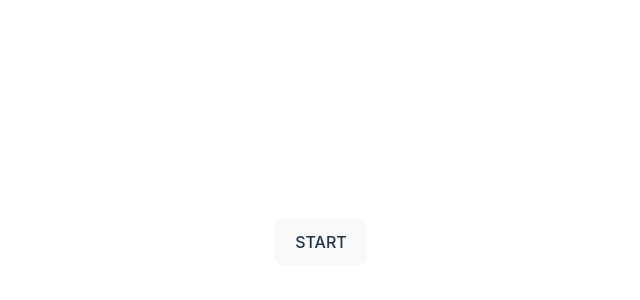
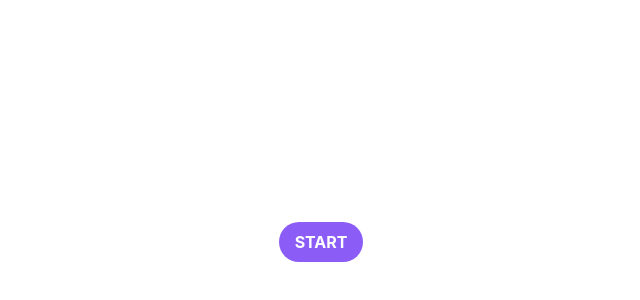
Before and after one commit to zk22/codepub-quiz, a React (Vite) app: page / in a window 1280 px wide. Shown: the part 158-458 px from the top of the page, without its empty margins (319-959 px from the left). Built offline with nearby package versions, Linux system fonts and the light colour scheme.

Commit message:
Question, option and result components

```diff
--- a/src/App.css
+++ /dev/null
@@ -1,45 +0,0 @@
-@tailwind base;
-@tailwind components;
-@tailwind utilities;
-
-#root {
-  max-width: 1280px;
-  margin: 0 auto;
-  padding: 2rem;
-  text-align: center;
-}
-
-.logo {
-  height: 6em;
-  padding: 1.5em;
-  will-change: filter;
-}
-.logo:hover {
-  filter: drop-shadow(0 0 2em #646cffaa);
-}
-.logo.react:hover {
-  filter: drop-shadow(0 0 2em #61dafbaa);
-}
-
-@keyframes logo-spin {
-  from {
-    transform: rotate(0deg);
-  }
-  to {
-    transform: rotate(360deg);
-  }
-}
-
-@media (prefers-reduced-motion: no-preference) {
-  a:nth-of-type(2) .logo {
-    animation: logo-spin infinite 20s linear;
-  }
-}
-
-.card {
-  padding: 2em;
-}
-
-.read-the-docs {
-  color: #888;
-}
--- a/src/App.tsx
+++ b/src/App.tsx
@@ -1,5 +1,4 @@
 import { BrowserRouter, Route, Routes } from "react-router-dom";
-import "./App.css";
 import { Home } from "./pages/home";
 import { Quiz } from "./pages/quiz";
 
--- /dev/null
+++ b/src/components/index.ts
@@ -0,0 +1,3 @@
+export * from "./question";
+export * from "./option";
+export * from "./result";
--- /dev/null
+++ b/src/components/option.tsx
@@ -0,0 +1,33 @@
+export interface OptionProps
+  extends React.InputHTMLAttributes<HTMLInputElement> {
+  status?: "correct" | "incorrect" | "default";
+}
+
+export const Option = ({
+  status = "default",
+  checked,
+  children,
+  ...props
+}: React.PropsWithChildren<OptionProps>) => {
+  return (
+    <label
+      className={`flex gap-4 p-4 items-center cursor-pointer rounded shadow ${
+        status === "correct"
+          ? "bg-green-300"
+          : status === "incorrect"
+          ? "bg-red-300"
+          : checked
+          ? "bg-purple-300"
+          : "bg-purple-100"
+      }`}
+    >
+      <input
+        type="radio"
+        checked={checked}
+        className={`rounded-lg outline-none ring-offset-transparent focus:outline-none focus:ring-offset-transparent focus:ring-transparent bg-inherit text-zinc-700`}
+        {...props}
+      />
+      {children}
+    </label>
+  );
+};
--- /dev/null
+++ b/src/components/question.tsx
@@ -0,0 +1,50 @@
+import React from "react";
+import get from "lodash.get";
+import { Option, OptionProps } from "./option";
+
+interface QuestionProps {
+  id: string;
+  label: string;
+  correctOption?: string;
+  selectedOption?: string;
+  onSelectOption: (questionId: string, optionId: string) => void;
+}
+
+export const Question = ({
+  id,
+  label,
+  correctOption,
+  selectedOption,
+  onSelectOption,
+  children,
+}: React.PropsWithChildren<QuestionProps>) => {
+  const manipulatedChildren = React.Children.toArray(children)
+    .filter((child) => React.isValidElement(child) && child.type === Option)
+    .map((child) => {
+      const optionId = get(child, "props.id", "");
+      return React.cloneElement(child as React.ReactElement<OptionProps>, {
+        name: id,
+        value: optionId,
+        checked: selectedOption === optionId,
+        onChange: () => onSelectOption(id, optionId),
+        status: correctOption
+          ? optionId === correctOption
+            ? "correct"
+            : optionId === selectedOption
+            ? "incorrect"
+            : "default"
+          : "default",
+      });
+    });
+
+  return (
+    <div
+      className={`flex flex-col gap-4 my-4 ${
+        correctOption ? "pointer-events-none opacity-80" : ""
+      }`}
+    >
+      <div className="font-bold">{label}</div>
+      <div className="flex flex-col gap-2">{manipulatedChildren}</div>
+    </div>
+  );
+};
--- /dev/null
+++ b/src/components/result.tsx
@@ -0,0 +1,30 @@
+import { useMemo } from "react";
+
+interface ResultProps {
+  correct: number;
+  total: number;
+}
+
+export const Result = ({ correct, total }: ResultProps) => {
+  const emoji = useMemo(() => {
+    const percentage = (100 * correct) / total;
+
+    if (percentage < 50) {
+      return "💩";
+    } else if (percentage < 75) {
+      return "😐";
+    } else if (percentage <= 100) {
+      return "🎉";
+    }
+  }, [correct, total]);
+
+  return (
+    <div className="w-screen h-screen bg-purple-100 flex flex-col items-center justify-center gap-4 p-4">
+      <div className="text-6xl">{emoji}</div>
+      <div className="p-4 text-2xl bg-white rounded shadow-md w-full md:w-96">
+        <div>Your final score is</div>
+        <div className="font-bold text-violet-500 m-2">{`${correct} / ${total}`}</div>
+      </div>
+    </div>
+  );
+};
--- a/src/index.css
+++ b/src/index.css
@@ -1,70 +1,29 @@
+@tailwind base;
+@tailwind components;
+@tailwind utilities;
+
 :root {
   font-family: Inter, Avenir, Helvetica, Arial, sans-serif;
-  font-size: 16px;
-  line-height: 24px;
-  font-weight: 400;
-
-  color-scheme: light dark;
-  color: rgba(255, 255, 255, 0.87);
-  background-color: #242424;
-
-  font-synthesis: none;
-  text-rendering: optimizeLegibility;
-  -webkit-font-smoothing: antialiased;
-  -moz-osx-font-smoothing: grayscale;
-  -webkit-text-size-adjust: 100%;
+  @apply bg-white text-zinc-600 text-base font-normal;
 }
 
-a {
-  font-weight: 500;
-  color: #646cff;
-  text-decoration: inherit;
-}
-a:hover {
-  color: #535bf2;
+#root {
+  @apply w-full text-center;
 }
 
 body {
-  margin: 0;
-  display: flex;
-  place-items: center;
-  min-width: 320px;
-  min-height: 100vh;
-}
-
-h1 {
-  font-size: 3.2em;
-  line-height: 1.1;
+  @apply m-0 flex place-items-center min-h-screen;
 }
 
 button {
-  border-radius: 8px;
-  border: 1px solid transparent;
-  padding: 0.6em 1.2em;
-  font-size: 1em;
-  font-weight: 500;
-  font-family: inherit;
-  background-color: #1a1a1a;
-  cursor: pointer;
-  transition: border-color 0.25s;
+  @apply w-full md:w-fit bg-violet-500 text-white font-bold rounded-full py-2 px-4;
 }
-button:hover {
-  border-color: #646cff;
-}
+
 button:focus,
 button:focus-visible {
-  outline: 4px auto -webkit-focus-ring-color;
+  @apply outline-none;
 }
 
-@media (prefers-color-scheme: light) {
-  :root {
-    color: #213547;
-    background-color: #ffffff;
-  }
-  a:hover {
-    color: #747bff;
-  }
-  button {
-    background-color: #f9f9f9;
-  }
+button:disabled {
+  @apply bg-zinc-300;
 }
--- a/src/main.tsx
+++ b/src/main.tsx
@@ -1,10 +1,7 @@
-import React from "react";
 import ReactDOM from "react-dom/client";
 import App from "./App";
 import "./index.css";
 
 ReactDOM.createRoot(document.getElementById("root") as HTMLElement).render(
-  <React.StrictMode>
-    <App />
-  </React.StrictMode>
+  <App />
 );
```
Also changed, not shown: src/types.d.ts (added, +23 -0 lines).
